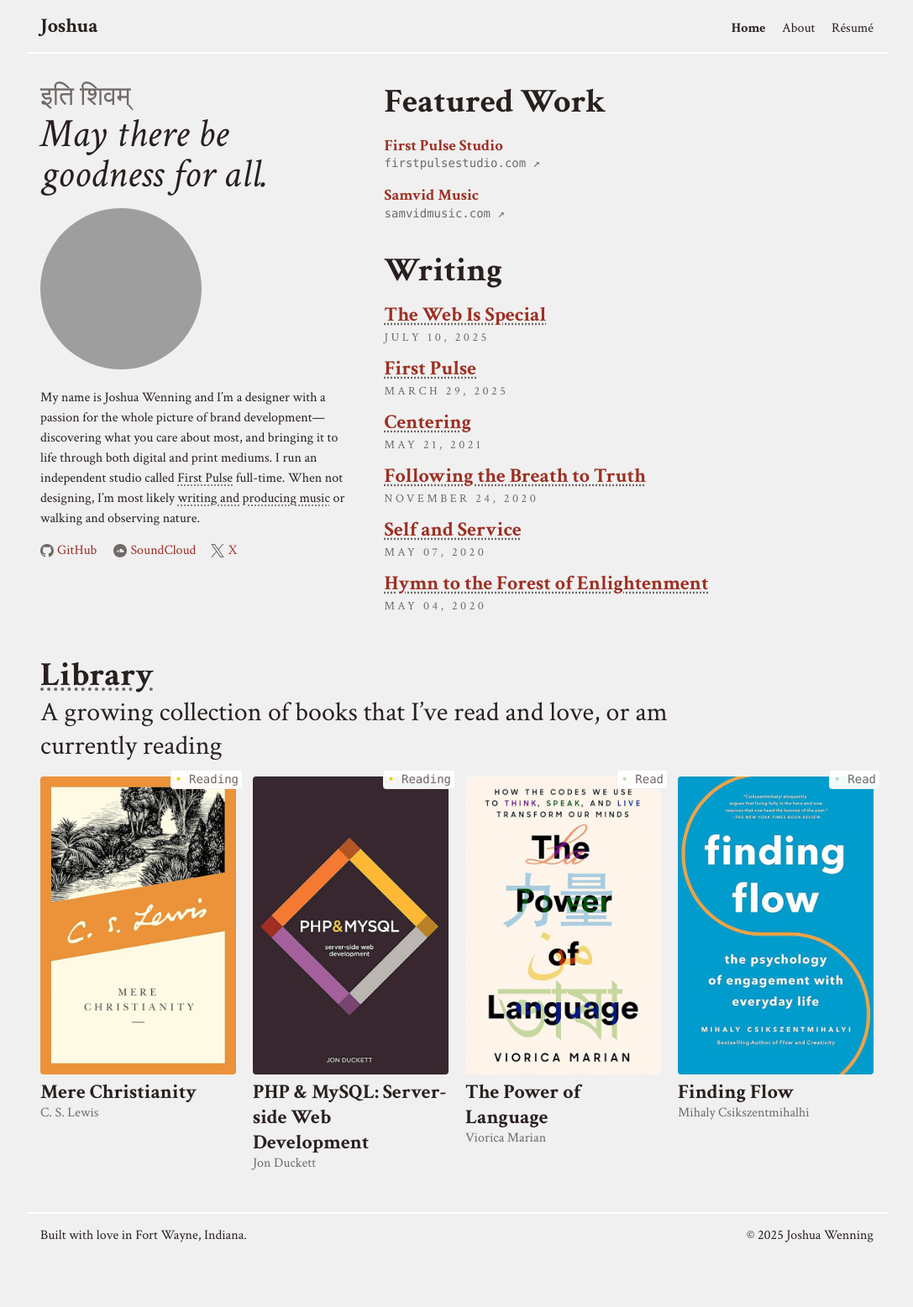
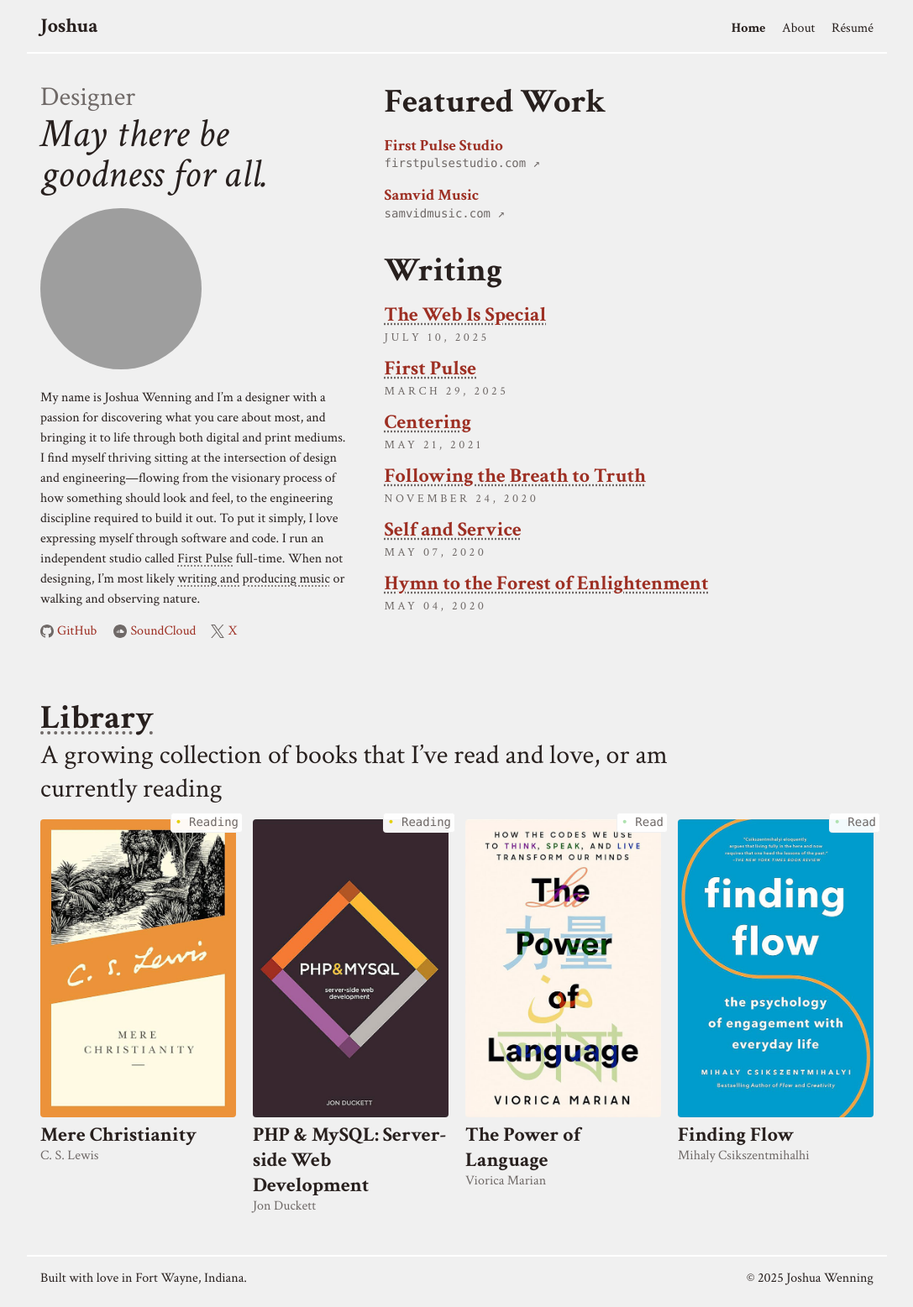
Before and after one commit to joshuawenning/blog, a Jekyll site: the page built from index.html, in a window 1280 px wide. Shown: the whole page at 84% size, without its empty margins (96-1183 px from the left). Built offline with Jekyll 4.4.1, drawn with Linux system fonts in a browser that asks for light colours; before the commit the page ends 1506 px from its top, so only the background shows below that; grey boxes are pictures that could not be loaded.

Commit message:
Update bio

```diff
--- a/index.html
+++ b/index.html
@@ -6,13 +6,13 @@ title: Home
 <div class="grid mb-2">
   <section class="grid-col grid-col-4 mb-2">
     <div class="banner mb-1">
-      <p class="grey text-h3">इति शिवम्</p>
+      <p class="grey text-h3">Designer</p>
       <h2 class="banner-message">May there be goodness for all.</h2>
     </div>
 
     <div class="mb-1">
       <img alt="Profile" class="avatar avatar-small mb-1" src="https://gravatar.com/avatar/dc98c5cfbe62b1c89079d540d9c2714e78c80e6cbd83b2fe32e739849c76ef0b?size=512" />
-      <p class="lh-copy">My name is Joshua Wenning and I&rsquo;m a designer with a passion for the whole picture of brand development&mdash;discovering what you care about most, and bringing it to life through both digital and print mediums. I run an independent studio called <a class="black" href="https://firstpulsestudio.com/">First Pulse</a> full-time. When not designing, I&rsquo;m most likely <a class="black" href="https://samvidmusic.com/">writing and producing music</a> or walking and observing nature.</p>
+      <p class="lh-copy text-h5">My name is Joshua Wenning and I&rsquo;m a designer with a passion for discovering what you care about most, and bringing it to life through both digital and print mediums. I&nbsp;find myself thriving sitting at the intersection of design and engineering&mdash;flowing from the visionary process of how something should look and feel, to the engineering discipline required to build it out. To put it simply, I love expressing myself through software and code. I run an independent studio called <a class="black" href="https://firstpulsestudio.com/">First Pulse</a> full-time. When not designing, I&rsquo;m most likely <a class="black" href="https://samvidmusic.com/">writing and producing music</a> or walking and observing nature.</p>
     </div>
 
     <ul class="social-link list-reset">
```
